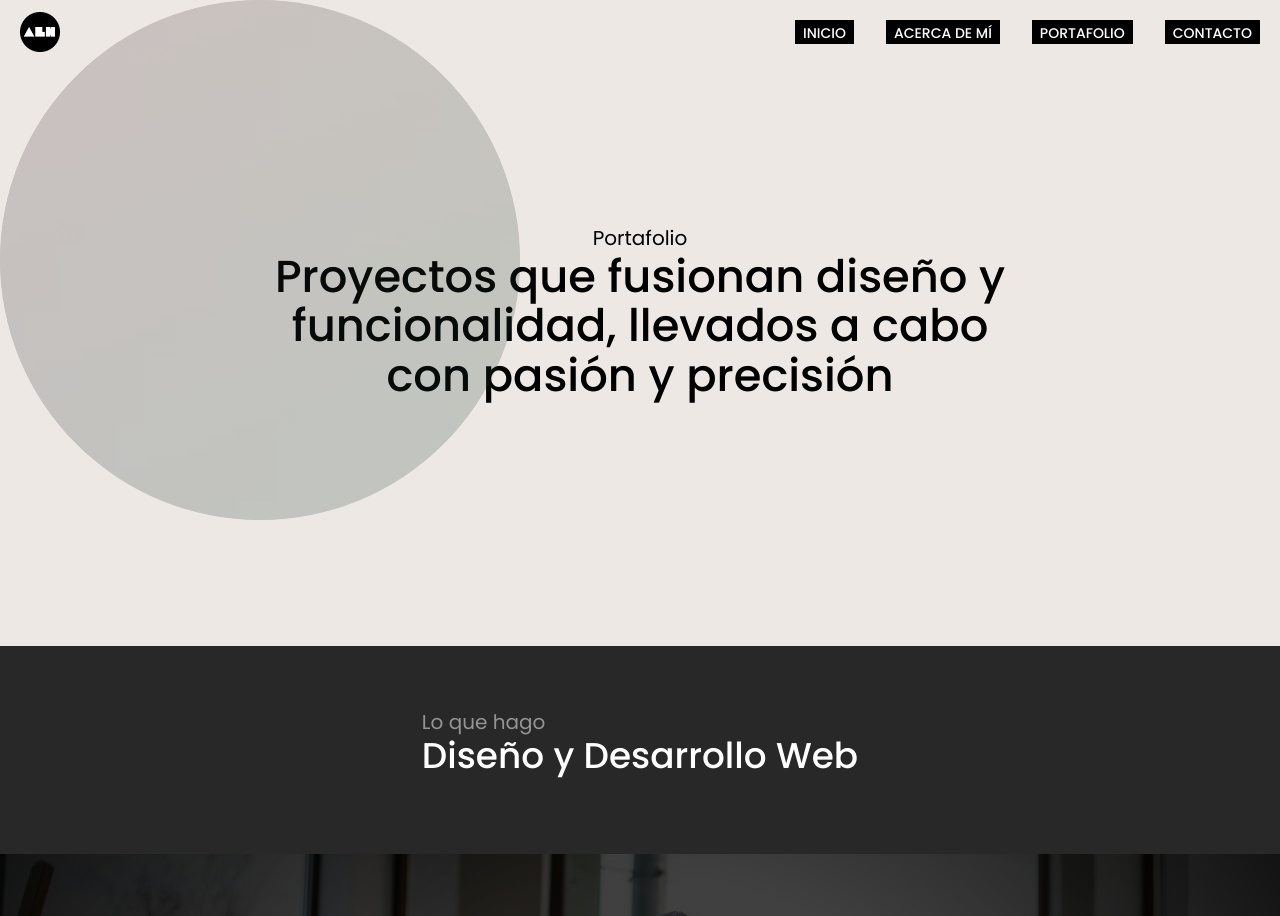
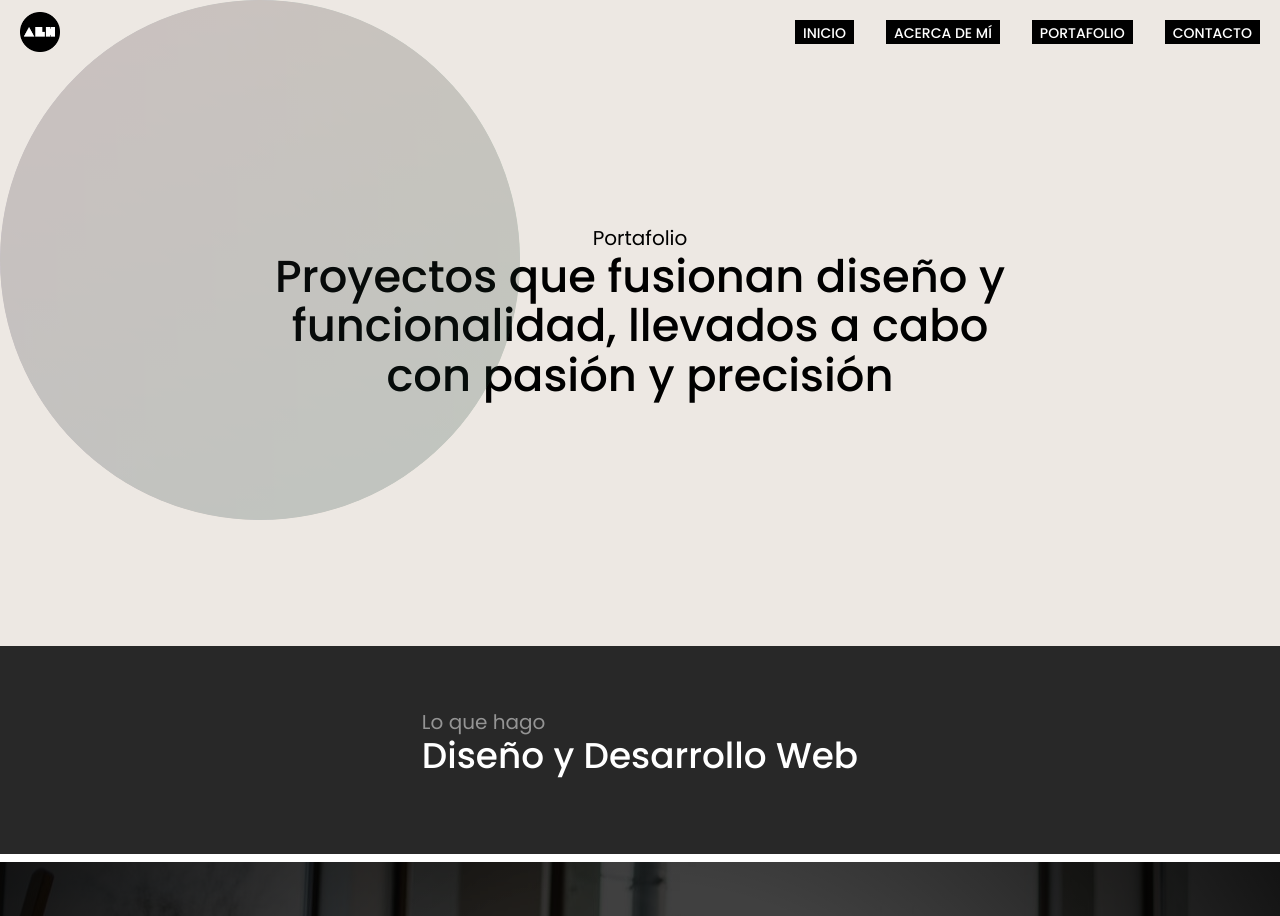
Before and after one commit to arselarah/webdesign-transitions, a Next.js app: page /portfolio in a window 1280 px wide. Shown: the top 916 px of the page. Built offline with nearby package versions, Linux system fonts and the light colour scheme.

Commit message:
barra de progreso

```diff
--- a/components/webs.tsx
+++ b/components/webs.tsx
@@ -110,6 +110,7 @@ const Card = ({
         ref={container}
         className={`cardContainer h-screen flex justify-center items-center sticky top-0 z-20 px-8 py-20 md:py-40 bg-cover bg-no-repeat bg-center ${poppins.className}`}
       >
+
         <div
           className={`${imageClass} absolute bg-cover bg-no-repeat bg-center inset-0 top-0`}
         ></div>
@@ -165,6 +166,7 @@ const Webs = () => {
 
   return (
     <div ref={container} className="relative w-full">
+      <div className="sticky top-[20px] left-0 h-2 w-full bg-white z-[30]"></div>
       {projects.map((project, i) => {
         const targetScale = 1 - (projects.length - i) * 0.05;
         return (
```
